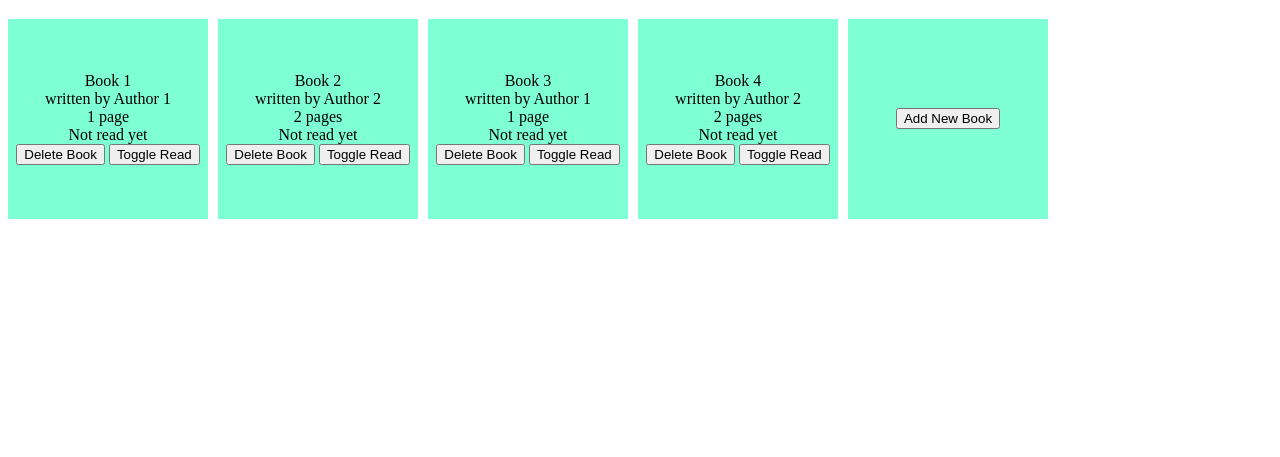
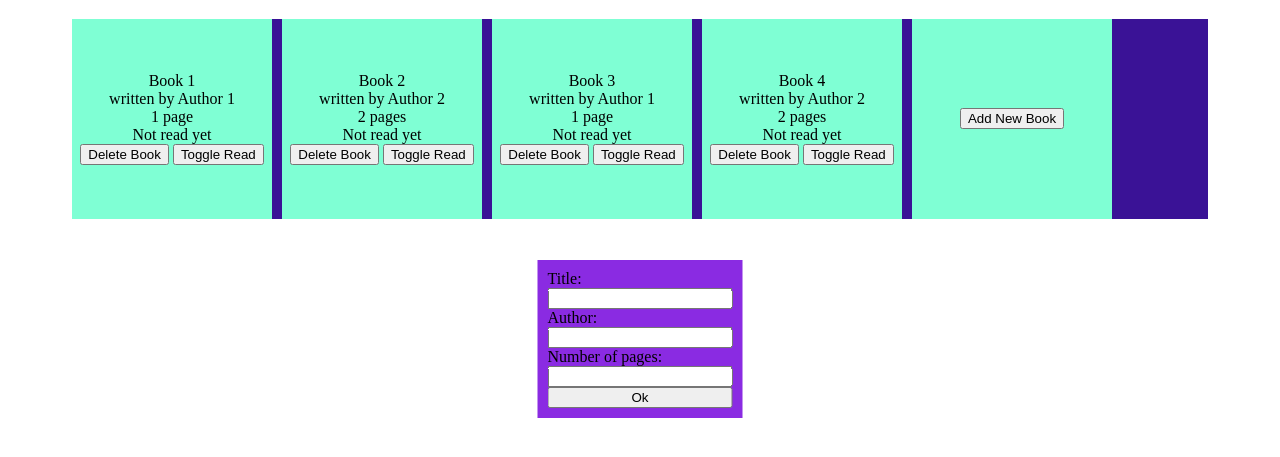
Before and after one commit to GillesRamstein/odin-library, a plain HTML site: page index.html in a window 1280 px wide. Both pictures are taken after a click on the button "Add New Book". Shown: the part 61-518 px from the top of the page. Drawn offline with Linux system fonts and the light colour scheme.

Commit message:
add new book functionality

```diff
--- a/index.html
+++ b/index.html
@@ -17,18 +17,38 @@
         <div class="book-read"></div>
         <div class="book-buttons">
             <input class="delete" type="button" value="Delete Book" />
-            <input data-read="false" class="toggle" type="button" value="Toggle Read" />
+            <input
+                data-read="false"
+                class="toggle"
+                type="button"
+                value="Toggle Read"
+            />
         </div>
     </div>
 
     <body>
+        <div id="form-wrapper" class="hidden">
+            <form id="book-form" action="" title="Add a new book to the library:">
+                <label for="input-title">Title:</label>
+                <input type="text" name="Title" id="input-title" />
+                <label for="input-author">Author:</label>
+                <input type="text" name="Author" id="input-author" />
+                <label for="input-pages">Number of pages:</label>
+                <input type="text" name="Pages" id="input-pages" />
+                <input type="button" value="Ok" id="form-submit">
+            </form>
+        </div>
+
+        </div>
         <div id="library-app">
             <div id="header">
                 <h1>Library App</h1>
             </div>
-            <div id="books">
-                <div id="add-book" class="card">
-                    <input type="button" value="Add New Book" />
+            <div id="books-wrapper">
+                <div id="books">
+                    <div id="add-book" class="card">
+                        <input id="new-book-button" type="button" value="Add New Book" />
+                    </div>
                 </div>
             </div>
         </div>
--- a/script.js
+++ b/script.js
@@ -9,35 +9,45 @@ function Book(title, author, pages, read) {
     this.id = [title, author, pages].join("-").replaceAll(" ", "-");
 }
 
-function addBookToLibrary(book) {
-    myLibrary.push(book);
+document
+    .getElementById("new-book-button")
+    .addEventListener("click", showNewBookInput);
+
+function showNewBookInput(e) {
+    let form = document.getElementById("form-wrapper");
+    form.classList.toggle("hidden");
 }
 
-function deleteBookFromLibrary(e) {
-    console.log("DELETE BOOK " + this.parentNode.dataset.id);
-    let idx = myLibrary.findIndex(
-        (book) => book.id === this.parentNode.dataset.id
+document.getElementById("form-submit").addEventListener("click", addNewBook);
+
+function addNewBook(e) {
+    addNewBookToDOM(
+        new Book(
+            this.parentNode.querySelector("#input-title").value,
+            this.parentNode.querySelector("#input-author").value,
+            this.parentNode.querySelector("#input-pages").value,
+            1
+        )
     );
-    console.log(idx);
-    myLibrary.splice(idx, 1);
-    console.log(myLibrary);
-    console.log('[data-id="' + this.parentNode.dataset.id + '"]');
-    document
-        .querySelector('[data-id="' + this.parentNode.dataset.id + '"]')
-        .parentNode.remove();
+    hideNewBookInput(e);
 }
 
-function toggleReadBookStatus(e) {
-    console.log("TOGGLE READ");
-    if (this.dataset.read === "false") {
-        this.dataset.read = "true";
-    } else {
-        this.dataset.read = "false";
-    }
-    let book = this.parentNode.parentNode
-    book.querySelector(".book-read").innerText =
-        formatRead(this.dataset.read);
-    book.classList.toggle("read")
+function addNewBookToDOM(book) {
+    let newBook = document.getElementById("book-template").cloneNode(true);
+    newBook.removeAttribute("id");
+    newBook.querySelector(".book-title").textContent = book.title;
+    newBook.querySelector(".book-author").textContent = book.author;
+    newBook.querySelector(".book-pages").textContent = formatPages(book.pages);
+    newBook.querySelector(".book-read").textContent = formatRead(book.read);
+    newBook.classList.remove("hidden");
+    newBook.querySelector(".book-buttons").dataset.id = book.id;
+    newBook
+        .querySelector(".book-buttons .delete")
+        .addEventListener("click", removeBookFromLibrary);
+    newBook
+        .querySelector(".book-buttons .toggle")
+        .addEventListener("click", toggleReadBookStatus);
+    books.insertBefore(newBook, document.getElementById("add-book"));
 }
 
 function formatPages(pages) {
@@ -52,24 +62,38 @@ function formatRead(read) {
     return "Not read yet";
 }
 
-function addBookToDOM(book, i) {
-    let newBook = document.getElementById("book-template").cloneNode(true);
-    newBook.classList.remove("hidden");
-    newBook.removeAttribute("id");
-    // newBook.dataset.id = book.id;
-    newBook.querySelector(".book-title").textContent = book.title;
-    newBook.querySelector(".book-author").textContent = book.author;
-    newBook.querySelector(".book-pages").textContent = formatPages(book.pages);
-    newBook.querySelector(".book-read").textContent = formatRead(book.read);
-    newBook.querySelector(".book-buttons").dataset.id = book.id;
-    newBook
-        .querySelector(".book-buttons .delete")
-        .addEventListener("click", deleteBookFromLibrary);
-    newBook
-        .querySelector(".book-buttons .toggle")
-        .addEventListener("click", toggleReadBookStatus);
-    books.insertBefore(newBook, document.getElementById("add-book"));
+function removeBookFromLibrary(e) {
+    let idx = myLibrary.findIndex(
+        (book) => book.id === this.parentNode.dataset.id
+    );
+    myLibrary.splice(idx, 1);
+    removeBookFromDOM(this.parentNode);
 }
+
+function removeBookFromDOM(book) {
+    document
+        .querySelector('[data-id="' + book.dataset.id + '"]')
+        .parentNode.remove();
+}
+
+function toggleReadBookStatus(e) {
+    console.log("TOGGLE READ");
+    if (this.dataset.read === "false") {
+        this.dataset.read = "true";
+    } else {
+        this.dataset.read = "false";
+    }
+    let book = this.parentNode.parentNode;
+    book.querySelector(".book-read").innerText = formatRead(this.dataset.read);
+    book.classList.toggle("read");
+}
+
+function hideNewBookInput(e) {
+    let form = document.getElementById("form-wrapper");
+    form.classList.toggle("hidden");
+}
+
+// Populate library with dummy books
 
 myLibrary = [
     new Book("Book 1", "Author 1", 1, false),
@@ -77,8 +101,4 @@ myLibrary = [
     new Book("Book 3", "Author 1", 1, false),
     new Book("Book 4", "Author 2", 2, true),
 ];
-
-console.log(myLibrary);
-
-// myLibrary.forEach()
-myLibrary.forEach((book, i) => addBookToDOM(book, i));
+myLibrary.forEach((book) => addNewBookToDOM(book));
--- a/style.css
+++ b/style.css
@@ -1,8 +1,6 @@
-
-
 
 .card {
-    width: 200px;
+    min-width: 200px;
     height: 200px;
     background-color: aquamarine;
     display: flex;
@@ -11,11 +9,34 @@
 }
 
 
+#form-wrapper {
+    position: fixed;
+    top: 50%;
+    left: 50%;
+    transform: translate(-50%, -50%);
+}
+
+#book-form {
+    display: flex;
+    flex-direction: column;
+    background-color: blueviolet;
+    padding: 10px;
+}
+
+#books-wrapper {
+    display: flex;
+    justify-content: center;
+    margin-left: 5vw;
+    margin-right: 5vw;
+    background-color: rgb(104, 29, 29);
+}
 
 #books {
+    background-color: rgb(58, 18, 150);
     display: flex;
+    flex-wrap: wrap;
+    flex: fit-content;
     gap: 10px;
-    /* background-color: aqua; */
 }
 
 .book {
```
